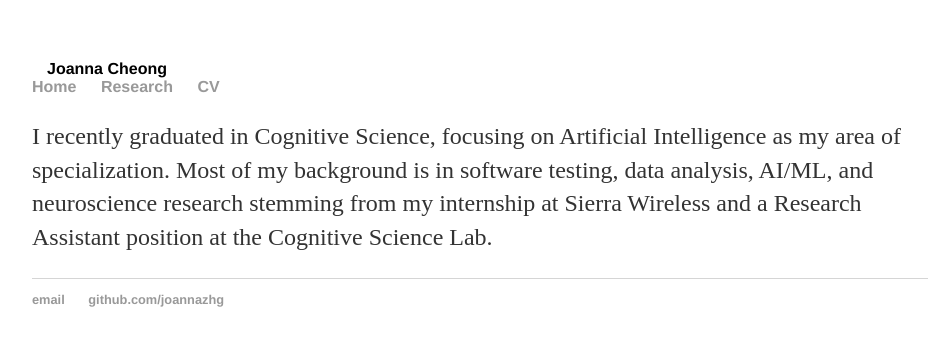
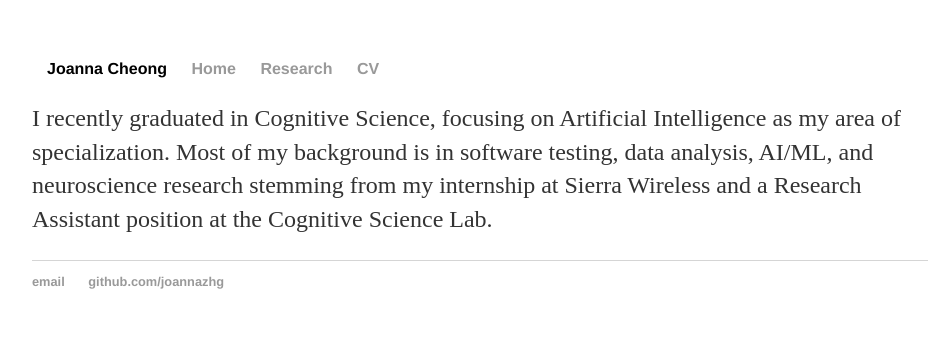
Before and after one commit to joannazhg/joannazhg.github.io, a Jekyll site: the page index.html, which Jekyll copies as it is, in a window 1280 px wide. Shown: the top 346 px of the page, without its empty margins (160-1092 px from the left). Built offline with Jekyll 4.4.1, drawn with Linux system fonts in a browser that asks for light colours.

Commit message:
Update index.html

```diff
--- a/index.html
+++ b/index.html
@@ -8,7 +8,7 @@
 	<body>
 		<nav>
     		<ul>
-			<div class="name">Joanna Cheong</div>
+			<li class="name">Joanna Cheong</li>
         		<li><a href="/">Home</a></li>
 			<li><a href="/Research">Research</a></li>
         		<li><a href="/cv">CV</a></li>
```
